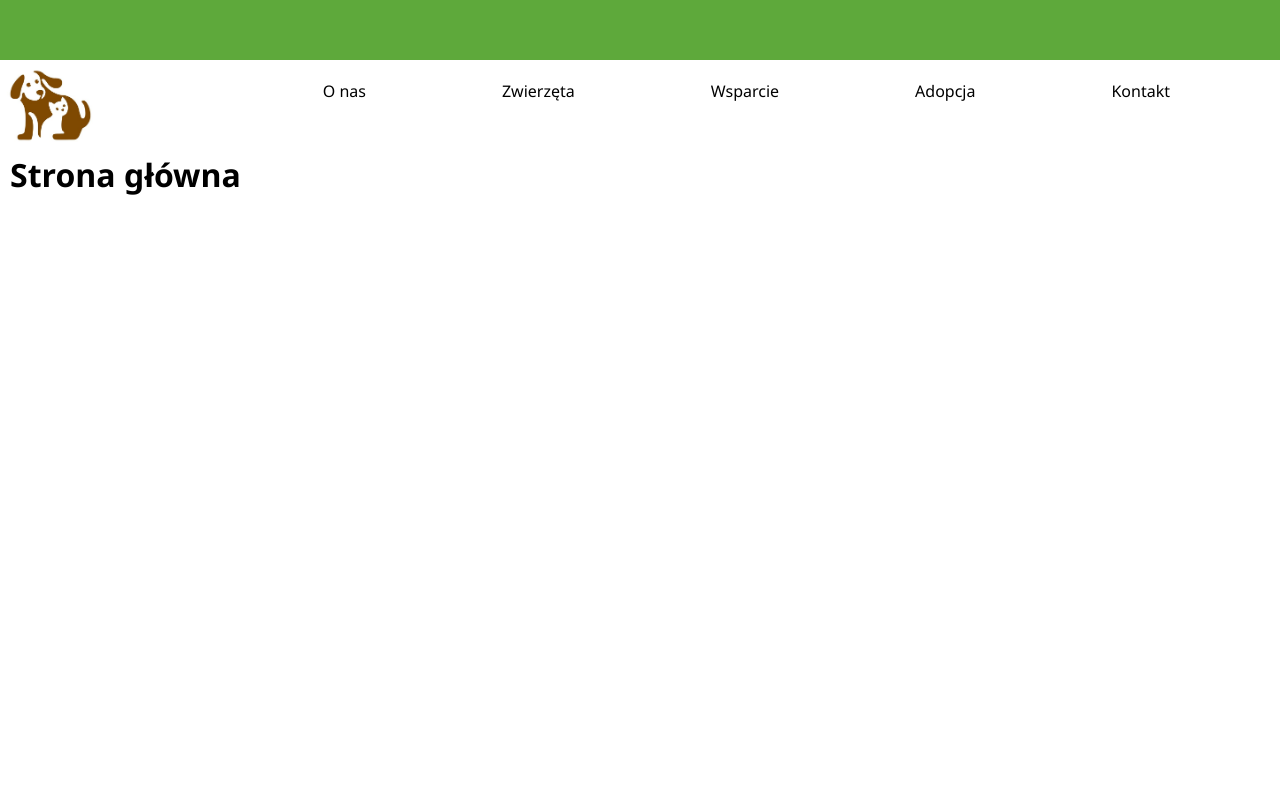
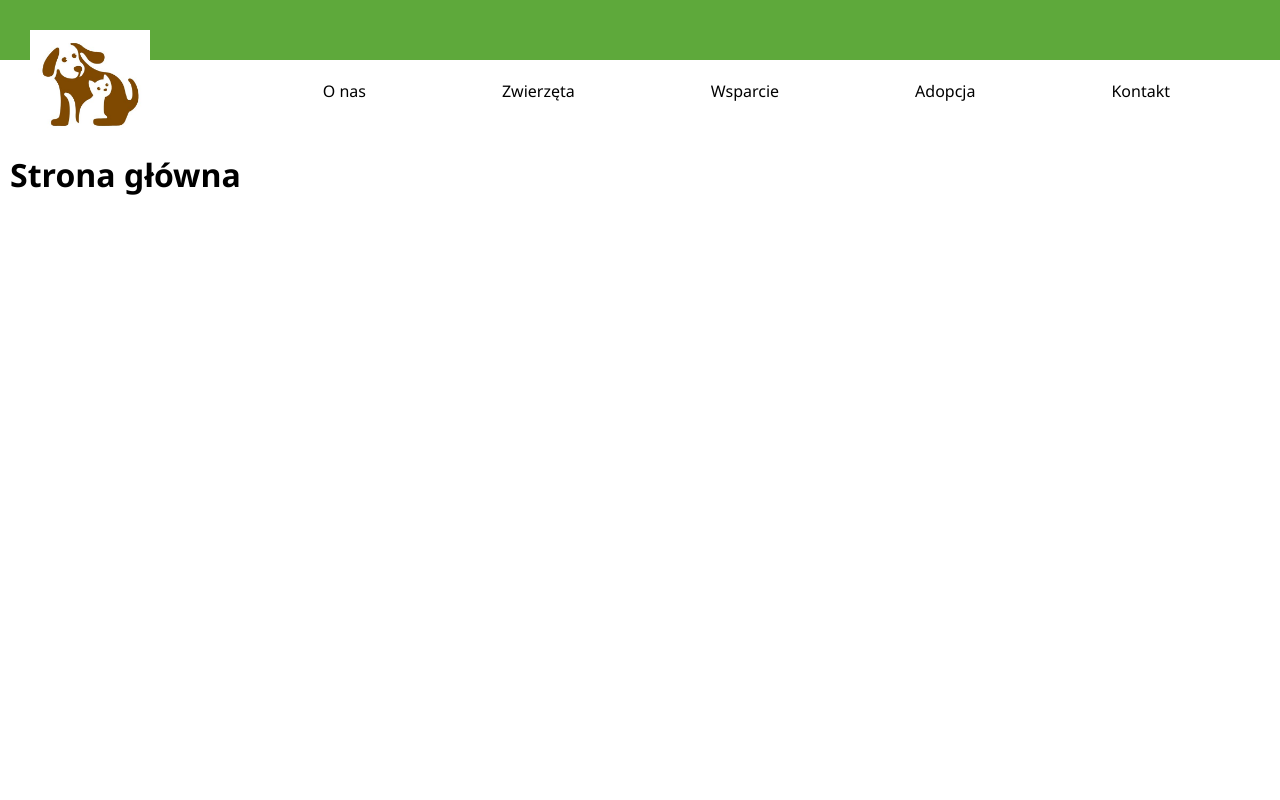
Before and after one commit to Nikaszka/adopsiak, a Vue app: page / in a window 1280 px wide. Shown: the top 800 px of the page. Built offline with nearby package versions, Linux system fonts and the light colour scheme.

Commit message:
Poprawa położenia obrazka

```diff
--- a/src/App.vue
+++ b/src/App.vue
@@ -1,10 +1,12 @@
 <template>
   <div>
     <div class = "headers">
-        <page-header></page-header>
-        <router-link to="/" class="logo-container" >
+        <page-header>
+          <router-link to="/" class="logo-container" >
           <img src="/kot_pies.jpg" alt="Logo">
         </router-link>
+        </page-header>
+
         <page-nav>
 
           <router-link to="/about" class="nav-button">O nas</router-link>
--- a/src/assets/app.css
+++ b/src/assets/app.css
@@ -50,8 +50,9 @@ footer{
   }
 
 .logo-container img {
-   width: 100px;
+   width: 120px;
    position: absolute;
+   top: 10 px;
 }
 
 .logo-footer img{
```
